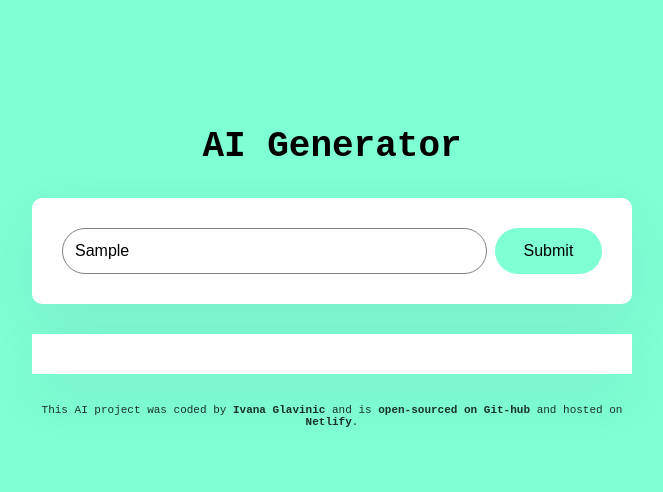
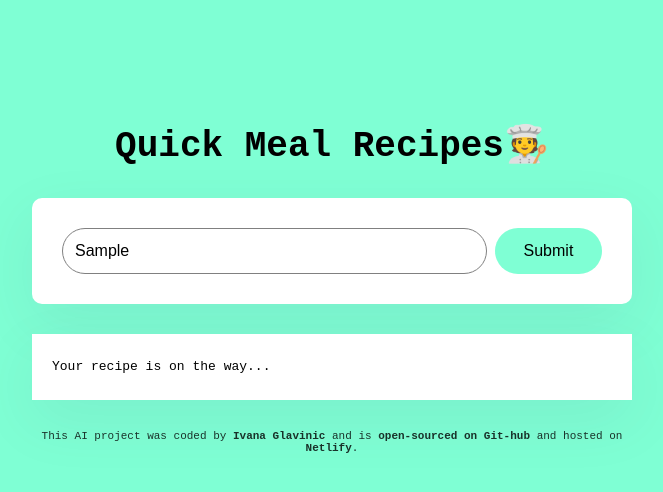
Before and after one commit to ivanaglavinic/ai-generator, a plain HTML site: page index.html in a window 1280 px wide. Both pictures are taken after typing "Sample" into the empty fields and a click on the input 856 px from the left and 251 px from the top of the page. Shown: the whole page, without its empty margins (308-971 px from the left). Drawn offline with nearby package versions, Linux system fonts and the light colour scheme; no server answers.

Commit message:
Generated API

```diff
--- a/index.html
+++ b/index.html
@@ -10,7 +10,7 @@
   </head>
   <body>
     <div class="container">
-      <header><h1>AI Generator</h1></header>
+      <header><h1>Quick Meal Recipes🧑‍🍳</h1></header>
 
       <main>
         <form id="form">
@@ -25,7 +25,7 @@
           <input class="button" type="submit" />
         </form>
 
-        <section id="result"></section>
+        <section class="result" id="result"></section>
       </main>
 
       <footer>
--- a/index.js
+++ b/index.js
@@ -1,5 +1,4 @@
 function displayResult(response) {
-  console.log("Result generated");
   new Typewriter("#result", {
     strings: response.data.answer,
     autoStart: true,
@@ -14,11 +13,12 @@ function generateResult(event) {
   let apiKey = "2be12f1a1ef003988503e7odt2f49b94";
   let prompt = `Generate only one short and structured quick meal recipe about ${instructionsInput.value}`;
   let context =
-    "You are an expert in quick meal recipes, you love cooking food from cultures all over the world. Your mission is to write short recipes based on ingredients from user instructions. Write recipe in basic HTML without word html being displayed and make sure that each step is documented in new text line with <br/>. ";
+    "You are an expert in quick meal recipes, you love cooking food from cultures all over the world. Your mission is to write very creative short recipes based on ingredients from user instructions. Write recipe in basic html format, WITHOUT WORD HTML BEING DISPLAYED and make sure that each step is documented in new text line with <br/>. Make sure that you generate new idea recipe every time user enters submit answer ";
   let apiUrl = `https://api.shecodes.io/ai/v1/generate?prompt=${prompt}&context=${context}&key=${apiKey}`;
 
-  console.log("Generating result");
-
+  resultElement = document.querySelector("#result");
+  resultElement.style.display = "block";
+  resultElement.innerHTML = `<div class = "blink"> Your recipe is on the way... </div>`;
   axios.get(apiUrl).then(displayResult);
 }
 
--- a/styles.css
+++ b/styles.css
@@ -51,11 +51,15 @@ form {
   background-color: rgba(127, 255, 212, 0.447);
 }
 #result {
+  display: none;
   font-size: 13px;
   background-color: white;
   padding: 20px;
   line-height: 2;
   box-shadow: 0px 20px 60px rgba(65, 50, 100, 0.08);
+}
+.hidden {
+  display: none;
 }
 footer {
   text-align: center;
@@ -63,3 +67,16 @@ footer {
   margin-top: 30px;
   opacity: 0.8;
 }
+.blink {
+  animation: blink-animation 1s steps(5, start) infinite;
+}
+@keyframes blink-animation {
+  to {
+    visibility: hidden;
+  }
+}
+@-webkit-keyframes blink-animation {
+  to {
+    visibility: hidden;
+  }
+}
```
